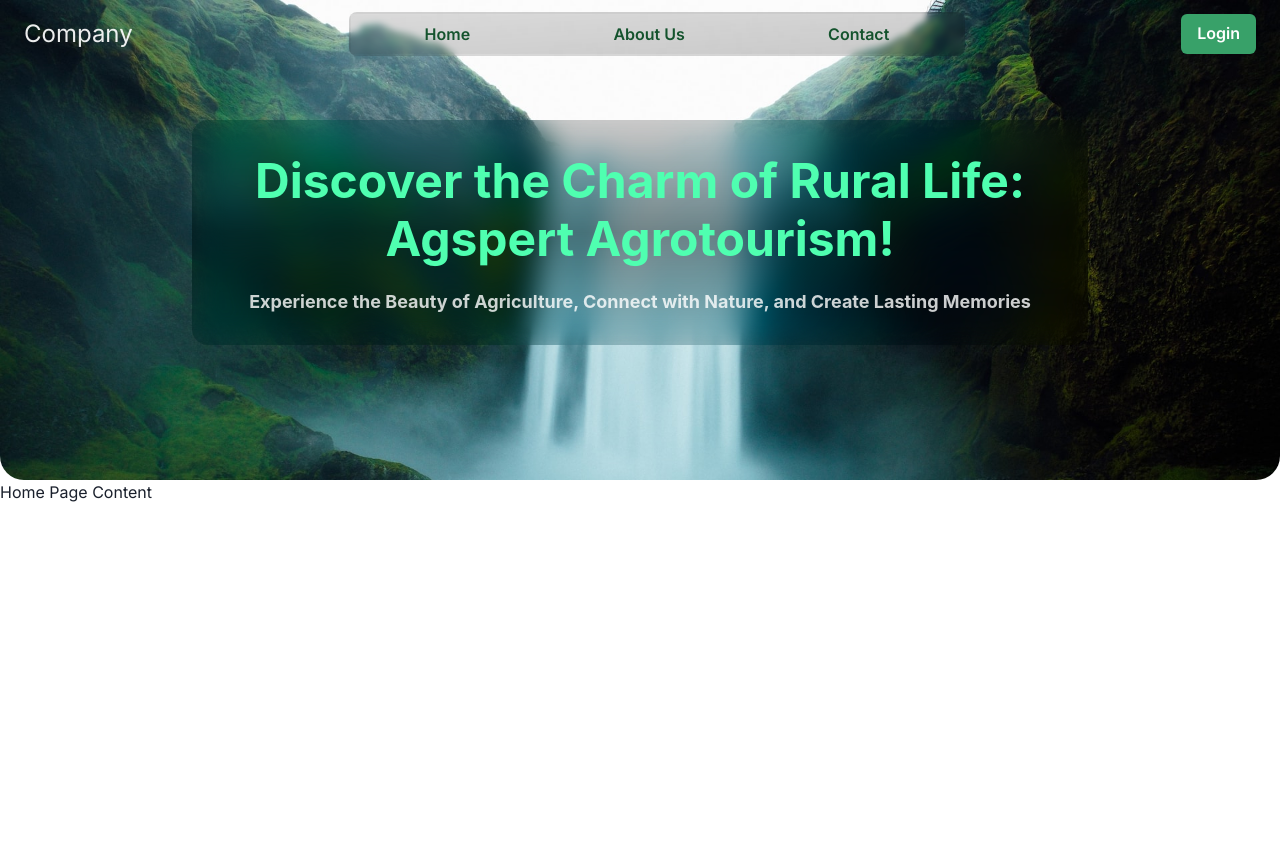
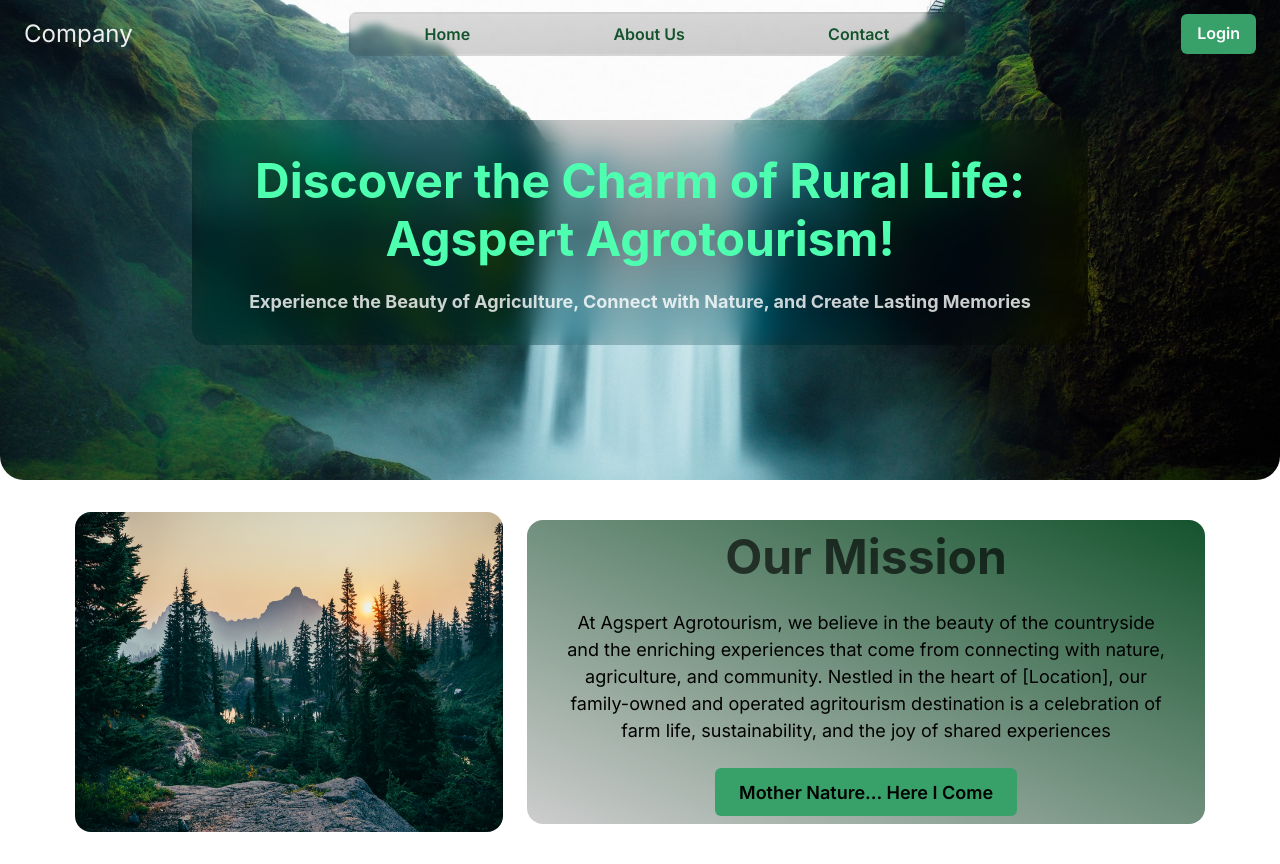
Before and after one commit to TheCharismaticEnigma/agritourism-page, a Next.js app: page / in a window 1280 px wide. Before the commit the page ends 800 px from the top, so only its background shows below. Built offline with nearby package versions, Linux system fonts and the light colour scheme.

Commit message:
Create AboutSection Component

```diff
--- /dev/null
+++ b/app/(MainContent)/AboutSection.tsx
@@ -0,0 +1,95 @@
+import { Box, Button, Flex, Heading, Text } from '@chakra-ui/react';
+import Image from 'next/image';
+import scenary from '@/public/image_2.jpg';
+
+const AboutSection = () => {
+  return (
+    <Box className="p-3 rounded-t-3xl">
+      <Flex
+        width={{
+          base: '100%',
+          sm: '100%',
+          md: '90%',
+        }}
+        direction={{
+          base: 'column',
+          sm: 'column',
+          md: 'row',
+        }}
+        alignItems={{
+          md: 'center',
+        }}
+        gap={6}
+        height={'100%'}
+        mx={'auto'}
+      >
+        <Box
+          display={{
+            base: 'none',
+            sm: 'none',
+            md: 'block',
+          }}
+          height={'20rem'}
+          className="rounded-2xl overflow-hidden"
+        >
+          <Image
+            src={scenary}
+            alt={'Vineyard Image'}
+            className="w-full h-full "
+          />
+        </Box>
+
+        <AboutSectionContent />
+      </Flex>
+    </Box>
+  );
+};
+
+const AboutSectionContent = () => {
+  return (
+    <Flex
+      direction={'column'}
+      width={'auto'}
+      gap={6}
+      maxWidth={{
+        base: '100%',
+        sm: '100%',
+        md: '60%',
+      }}
+      justifyContent={'space-between'}
+      alignItems={'center'}
+      className="rounded-2xl py-2 border-1 border-transparent bg-gradient-to-tr  from-[#00000032] to-green-900 backdrop-saturate-100 backdrop-blur-sm "
+    >
+      <Heading
+        as={'h3'}
+        fontSize={'xxx-large'}
+        textAlign={'center'}
+        color={'blackAlpha.700'}
+      >
+        Our Mission
+      </Heading>
+
+      <Text
+        width={'90%'}
+        fontSize={'large'}
+        textAlign={{
+          base: 'center',
+          sm: 'center',
+        }}
+        color={'black'}
+      >
+        At Agspert Agrotourism, we believe in the beauty of the countryside and
+        the enriching experiences that come from connecting with nature,
+        agriculture, and community. Nestled in the heart of [Location], our
+        family-owned and operated agritourism destination is a celebration of
+        farm life, sustainability, and the joy of shared experiences
+      </Text>
+
+      <Button size={'lg'} colorScheme="green" color={'black'}>
+        Mother Nature... Here I Come
+      </Button>
+    </Flex>
+  );
+};
+
+export default AboutSection;
--- a/app/page.tsx
+++ b/app/page.tsx
@@ -1,6 +1,11 @@
-import { Box } from '@chakra-ui/react';
+import { Box, Flex } from '@chakra-ui/react';
 import Image from 'next/image';
+import AboutSection from './(MainContent)/AboutSection';
 
 export default function Home() {
-  return <Box>Home Page Content</Box>;
+  return (
+    <Flex direction={'column'} gap={5} my={5}>
+      <AboutSection />
+    </Flex>
+  );
 }
```
Also changed, not shown: public/vineyard.jpg (added).
